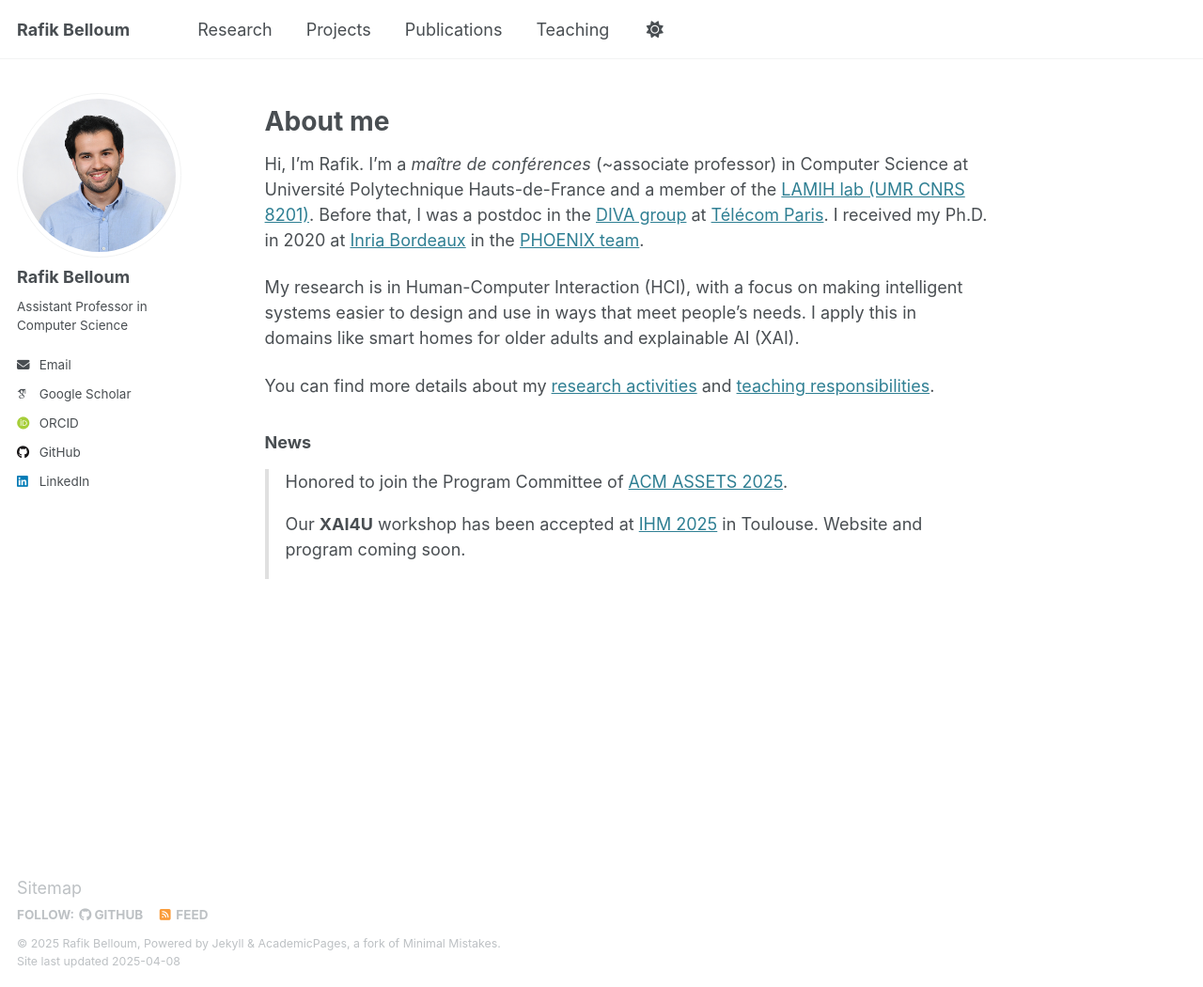
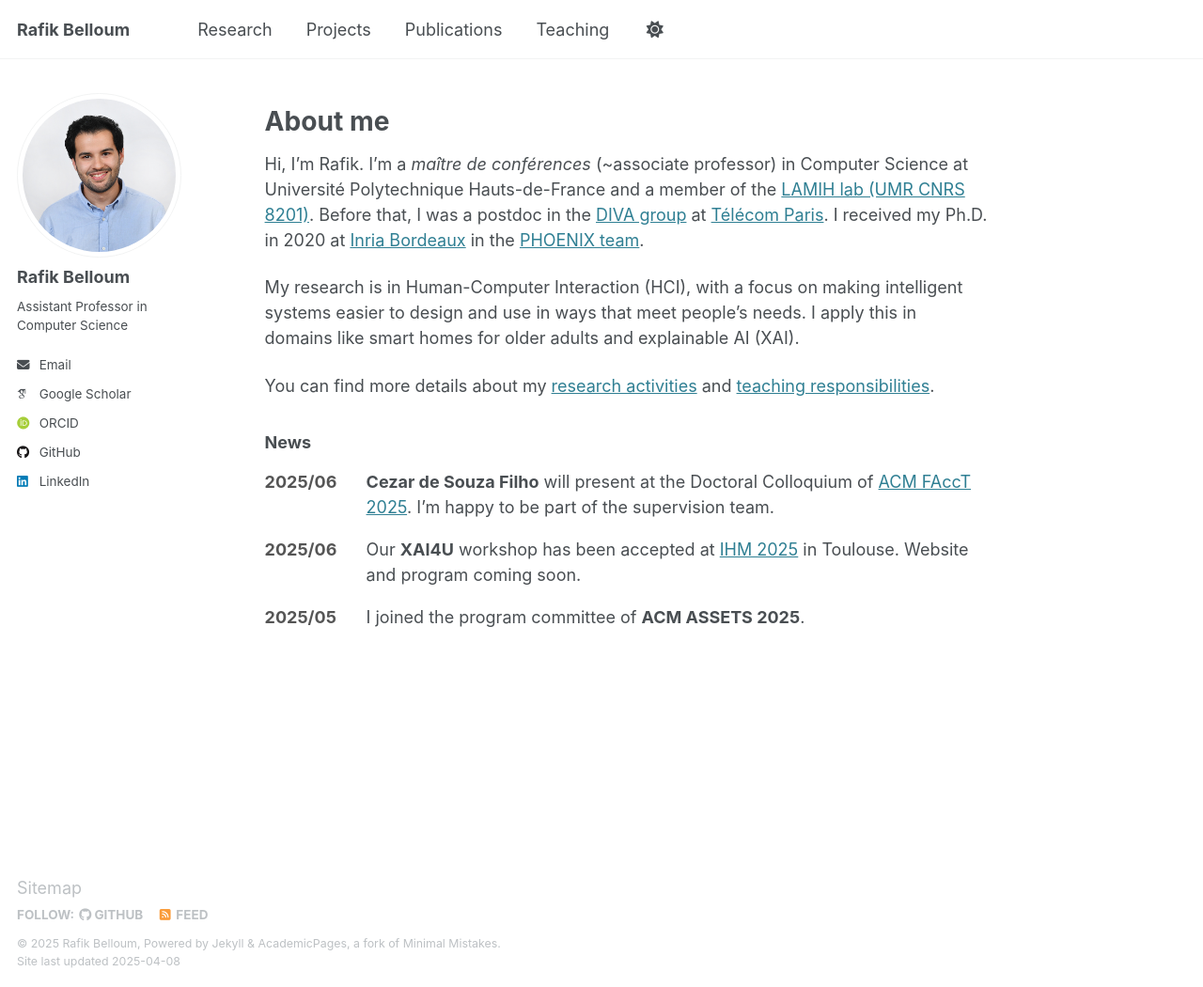
Before and after one commit to rafik-belloum/rafik-belloum.github.io, a Jekyll site: the page built from _pages/about.md, in a window 1280 px wide and 1050 px high. Shown: the whole window at 94% size. Built offline with Jekyll 4.4.1, drawn with Linux system fonts in a browser that asks for light colours; some web fonts are replaced.

Commit message:
Update about.md

```diff
--- a/_pages/about.md
+++ b/_pages/about.md
@@ -18,14 +18,50 @@ You can find more details about my [research activities](/research/) and [teachi
 
 ### News
 
-<div style="max-height: 200px; overflow-y: auto; padding-right: 1em; border-left: 4px solid #e0e0e0; padding-left: 1em; margin-top: 1em;">
-  <ul style="list-style: none; padding-left: 0; margin: 0;">
-  <li style="margin-bottom: 1em;">
-     Honored to join the Program Committee of <a href="https://assets25.sigaccess.org/" target="_blank">ACM ASSETS 2025</a>.
-    </li>
-  <li style="margin-bottom: 1em;">
-      Our <strong>XAI4U</strong> workshop has been accepted at
-      <a href="https://ihm2025.afihm.org/" target="_blank">IHM 2025</a> in Toulouse. Website and program coming soon.
-    </li>
-  </ul>
+<style>
+.news-container {
+  display: flex;
+  flex-direction: column;
+  gap: 1em;
+  margin-top: 1em;
+}
+
+.news-item {
+  display: flex;
+  gap: 1em;
+}
+
+.news-date {
+  flex-shrink: 0;
+  width: 5em;
+  font-weight: bold;
+  color: #555;
+}
+
+.news-text {
+  flex-grow: 1;
+}
+</style>
+
+<div class="news-container">
+  <div class="news-item">
+    <div class="news-date">2025/06</div>
+    <div class="news-text">
+      <strong>Cezar de Souza Filho</strong> will present at the Doctoral Colloquium of <a href="https://facctconference.org/" target="_blank">ACM FAccT 2025</a>. I’m happy to be part of the supervision team.
+    </div>
+  </div>
+
+  <div class="news-item">
+    <div class="news-date">2025/06</div>
+    <div class="news-text">
+      Our <strong>XAI4U</strong> workshop has been accepted at <a href="https://ihm2025.afihm.org/" target="_blank">IHM 2025</a> in Toulouse. Website and program coming soon.
+    </div>
+  </div>
+
+  <div class="news-item">
+    <div class="news-date">2025/05</div>
+    <div class="news-text">
+      I joined the program committee of <strong>ACM ASSETS 2025</strong>.
+    </div>
+  </div>
 </div>
```
